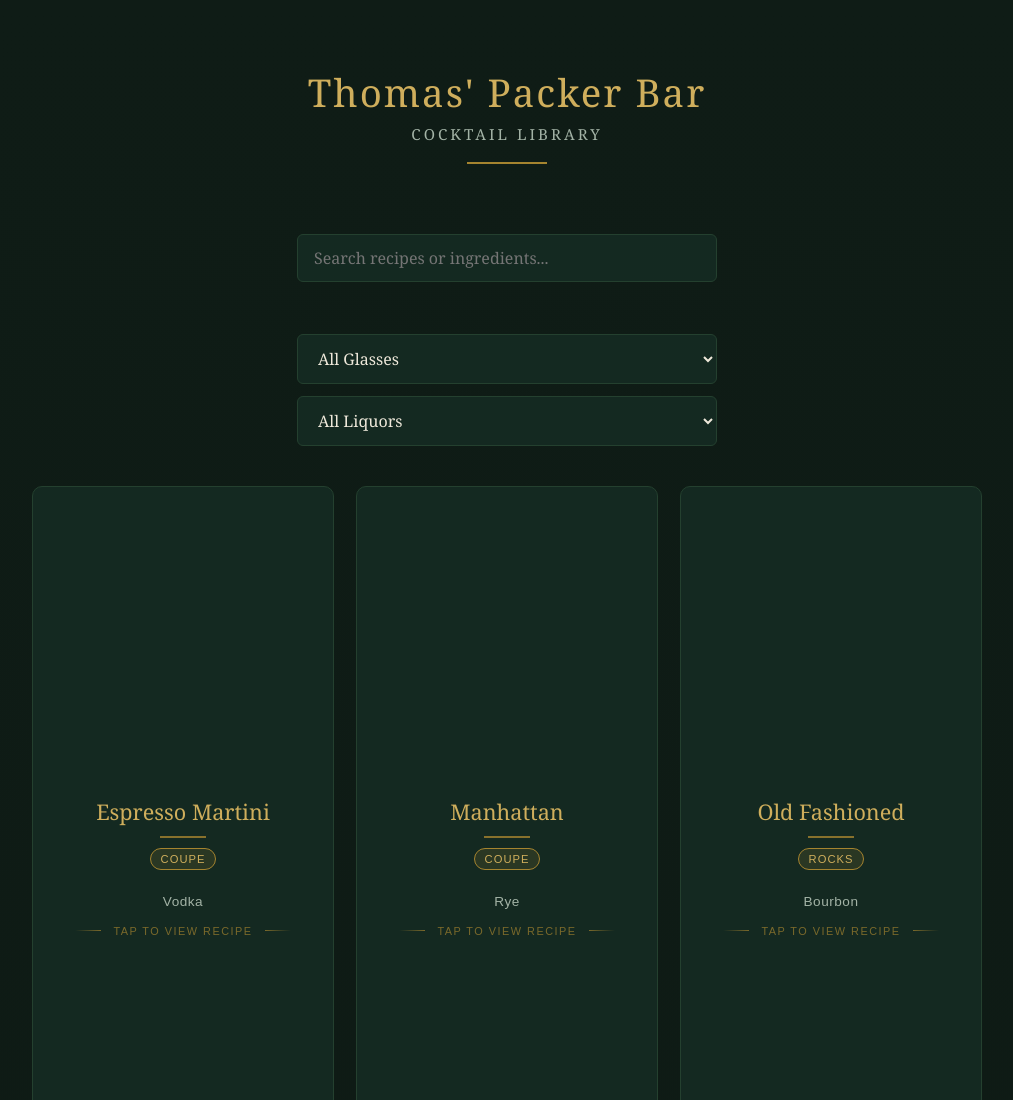
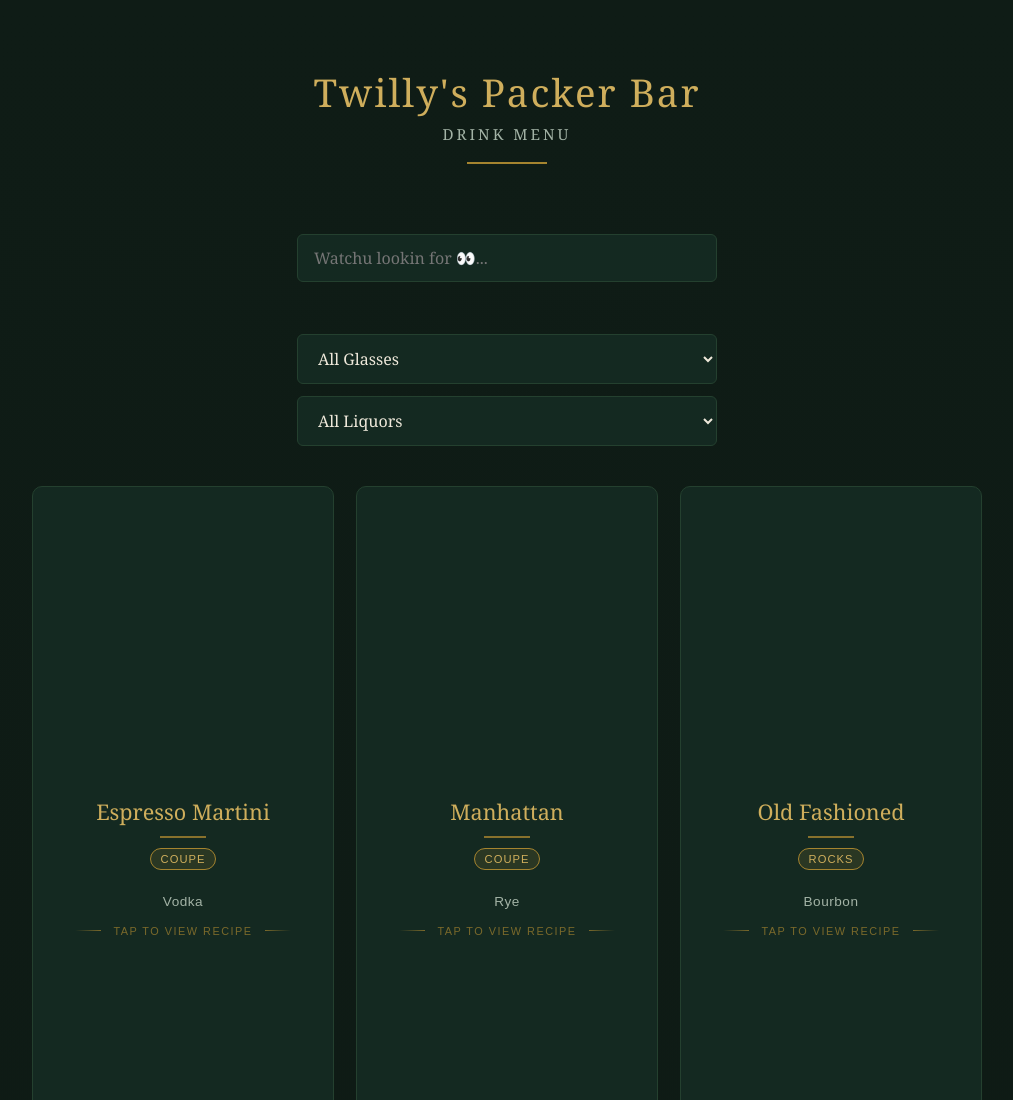
Before and after one commit to twillyallen/packer-bar, a plain HTML site: page index.html in a window 1280 px wide. Shown: the top 1100 px of the page, without its empty margins (133-1146 px from the left). Drawn offline with Linux system fonts and the light colour scheme.

Commit message:
Update index.html

```diff
--- a/index.html
+++ b/index.html
@@ -253,13 +253,13 @@
 <body>
 
 <header>
-  <h1>Thomas' Packer Bar</h1>
-  <div class="sub">Cocktail Library</div>
+  <h1>Twilly's Packer Bar</h1>
+  <div class="sub">Drink Menu</div>
   <div class="divider"></div>
 </header>
 
 <div class="controls">
-  <input type="text" id="search" placeholder="Search recipes or ingredients...">
+  <input type="text" id="search" placeholder="Watchu lookin for 👀...">
   <select id="glassFilter">
     <option value="">All Glasses</option>
     <option value="coupe">Coupe</option>
```
